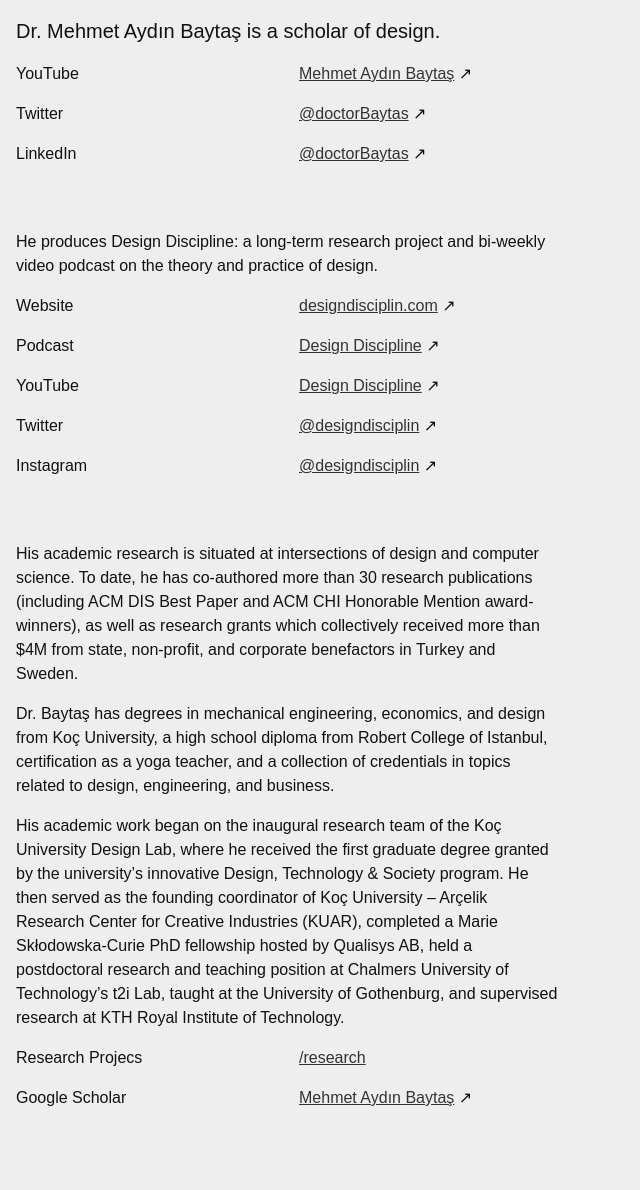
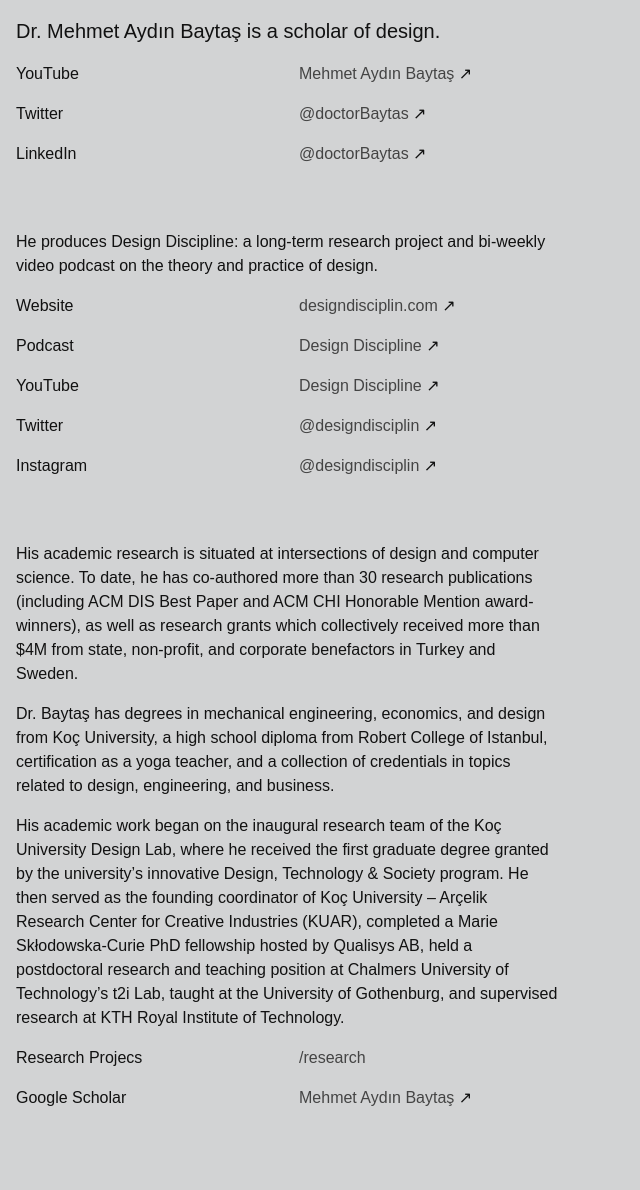
Before and after one commit to l77l77/mbaytas.github.io, a Jekyll site: the page built from README.md, in a window 1280 px wide. Shown: the whole page, without its empty margins (0-640 px from the left). Built offline with Jekyll 4.4.1, drawn with Linux system fonts in a browser that asks for light colours; some web fonts are replaced; our own code applies the rules of GitHub Pages for plain Markdown files; comment, search, counter and statistics services are not loaded.

Commit message:
Update default.html

```diff
--- a/_layouts/default.html
+++ b/_layouts/default.html
@@ -25,14 +25,16 @@
       }
       body {
         color: #111;
-        background-color: #eee;
+        background-color: #d2d3d4;
       }
       a {
-        color: #333;
-        transition: .25s color cubic-bezier(.455,.03,.515,.955);
+        color: #444;
+        transition: .25s all cubic-bezier(.455,.03,.515,.955);
+        text-decoration: none;
       }
       a:hover {
         color: #111;
+        text-decoration: underline;
       }
       .container {
         margin: 0;
```
